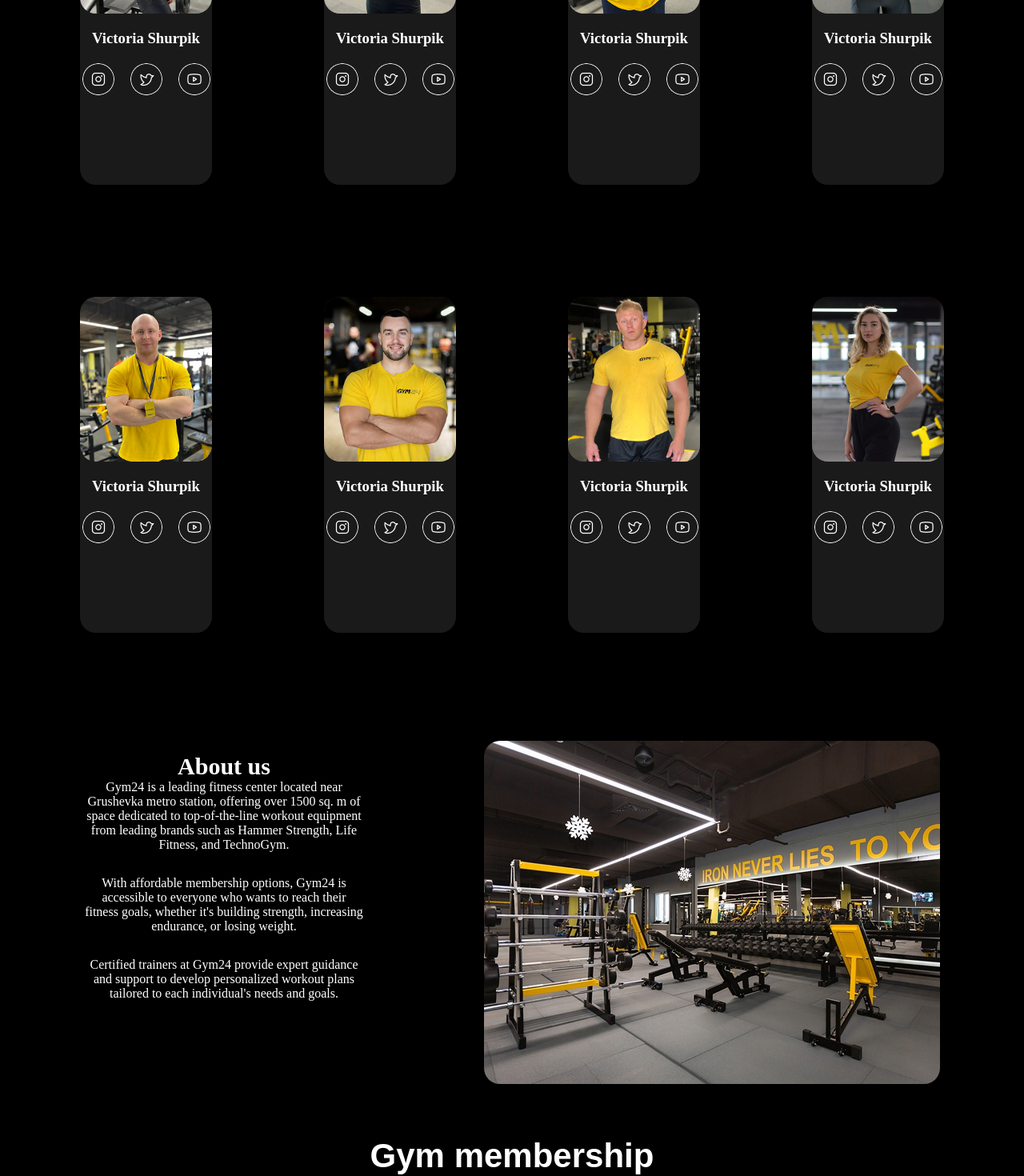
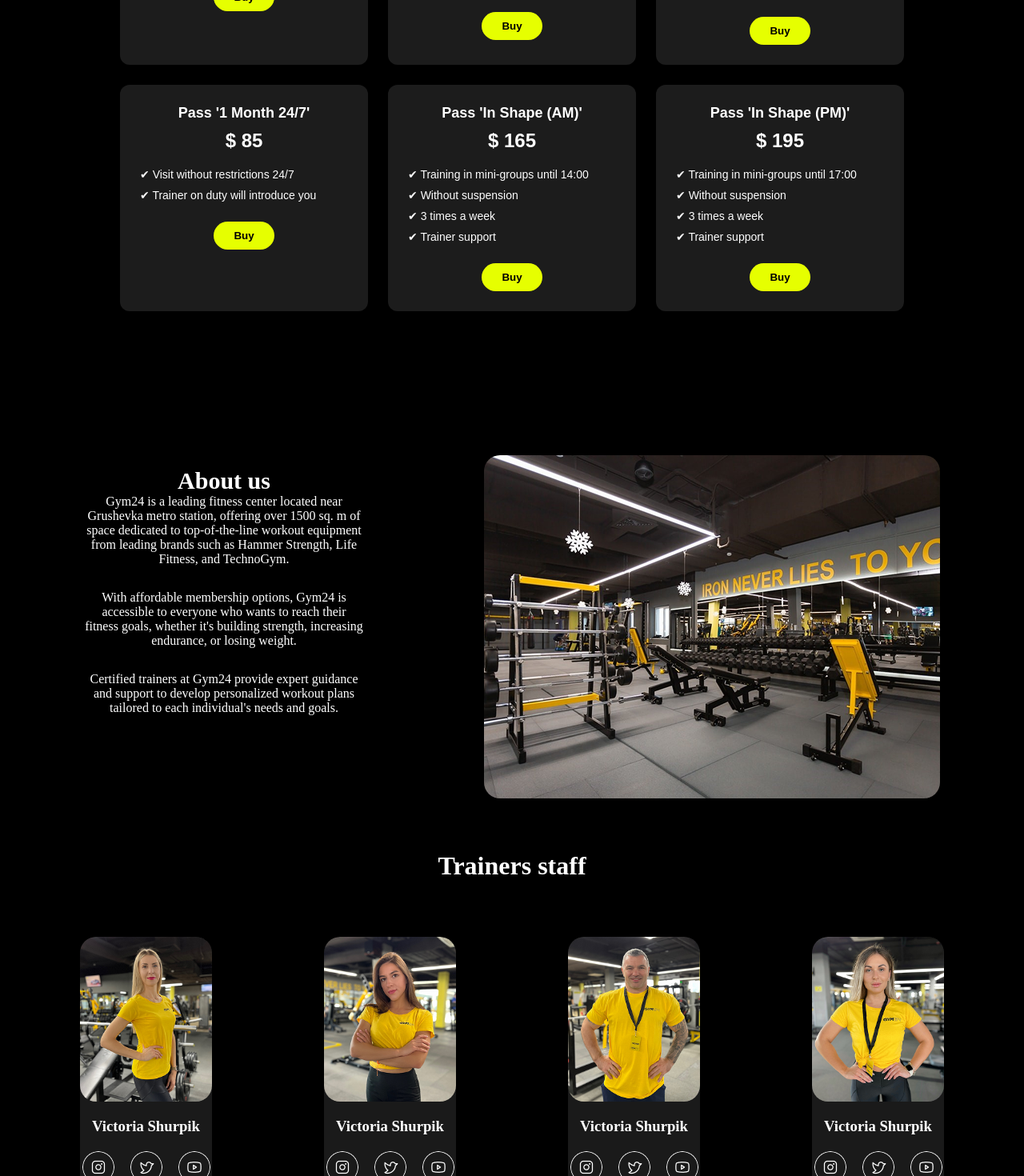
Before and after one commit to Shaxriyor1227/gitteam2, a React (Vite) app: page / in a window 1280 px wide. Shown: the part 1640-3110 px from the top of the page at 80% size. Built offline with nearby package versions, Linux system fonts and the light colour scheme.

Commit message:
changeAPP

```diff
--- a/src/App.jsx
+++ b/src/App.jsx
@@ -13,9 +13,9 @@ const App = () => {
       <Header />
       <Main />
       <Reasons />
-      <Gym />
+      <Trainer />
       <About />
-      <Trainer />
+       <Gym />
       <Footer />
     </div>
   )
```
